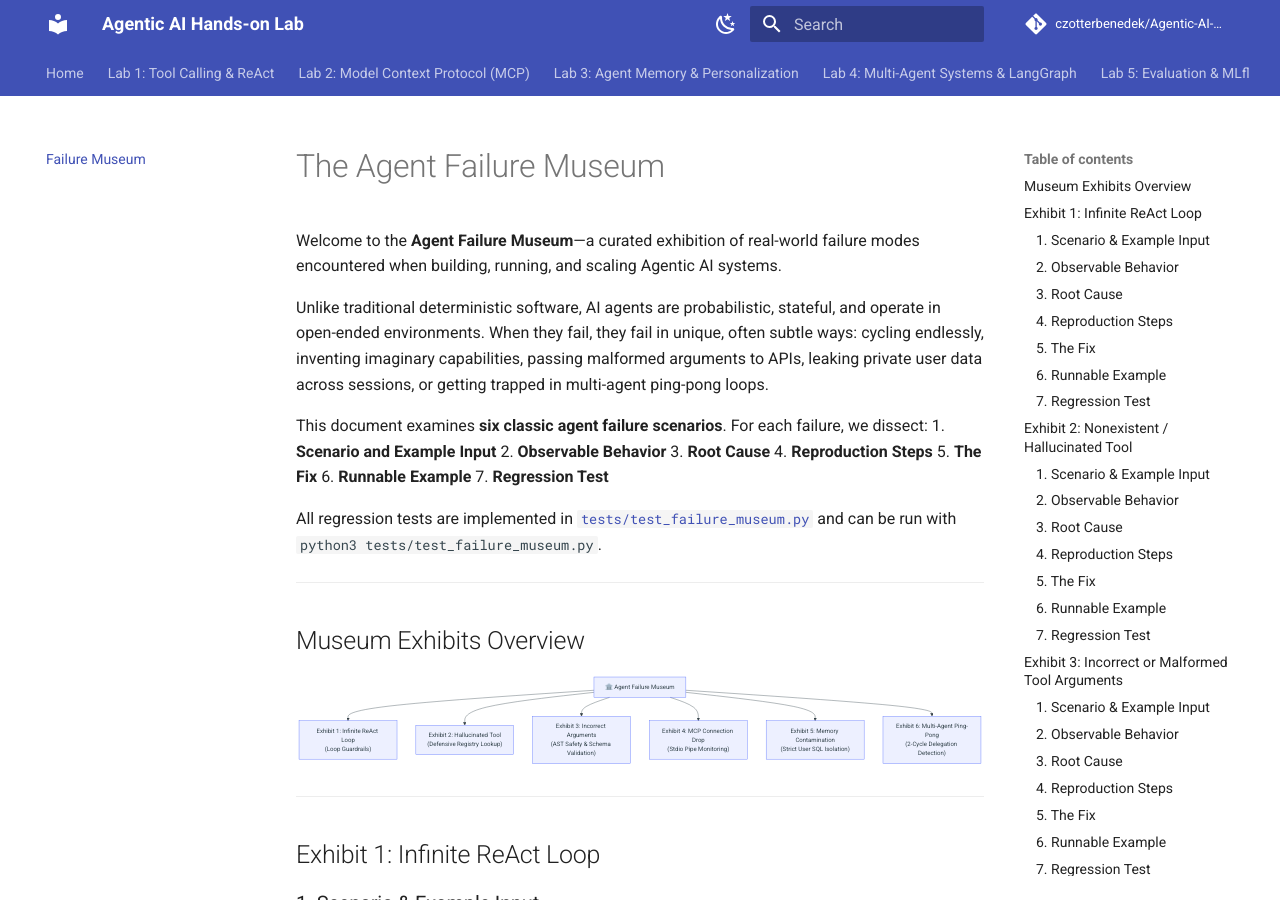
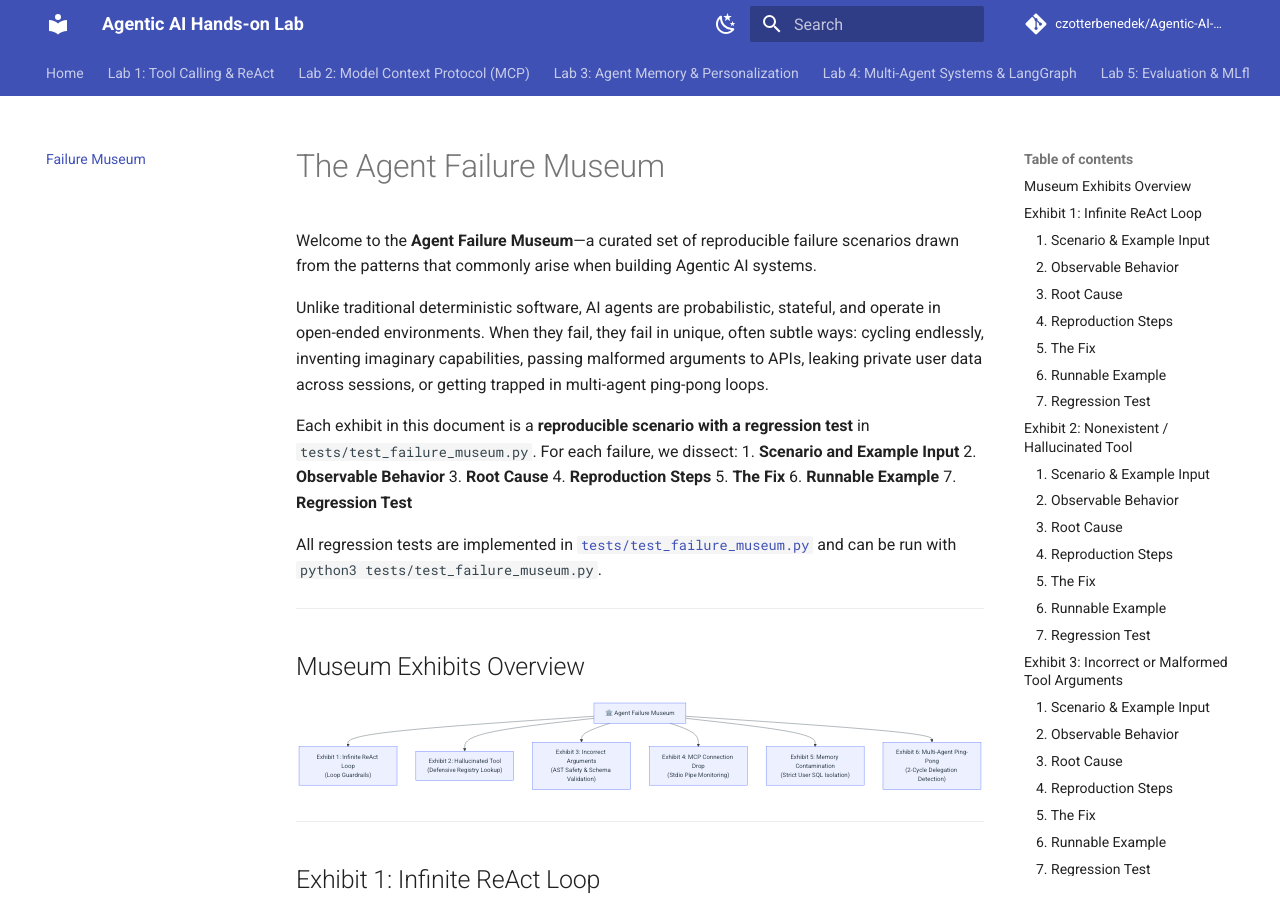
Before and after one commit to czotterbenedek/Agentic-AI-hands-on-lab, an MkDocs documentation site: the page built from docs/failure-museum.md, in a window 1280 px wide and 900 px high. Built offline with MkDocs 1.6.1 and Material for MkDocs 9.7.7, drawn with Linux system fonts in a browser that asks for light colours; comment, search, counter and statistics services are not loaded.

Commit message:
Enhance README and failure museum documentation with clearer objectives and reproducible scenarios

```diff
--- a/docs/failure-museum.md
+++ b/docs/failure-museum.md
@@ -1,10 +1,10 @@
 # The Agent Failure Museum
 
-Welcome to the **Agent Failure Museum**—a curated exhibition of real-world failure modes encountered when building, running, and scaling Agentic AI systems.
+Welcome to the **Agent Failure Museum**—a curated set of reproducible failure scenarios drawn from the patterns that commonly arise when building Agentic AI systems.
 
 Unlike traditional deterministic software, AI agents are probabilistic, stateful, and operate in open-ended environments. When they fail, they fail in unique, often subtle ways: cycling endlessly, inventing imaginary capabilities, passing malformed arguments to APIs, leaking private user data across sessions, or getting trapped in multi-agent ping-pong loops.
 
-This document examines **six classic agent failure scenarios**. For each failure, we dissect:
+Each exhibit in this document is a **reproducible scenario with a regression test** in `tests/test_failure_museum.py`. For each failure, we dissect:
 1. **Scenario and Example Input**
 2. **Observable Behavior**
 3. **Root Cause**
```
Also changed, not shown: README.md (+13 -1 lines), docs/index.md (+1 -1 lines).
